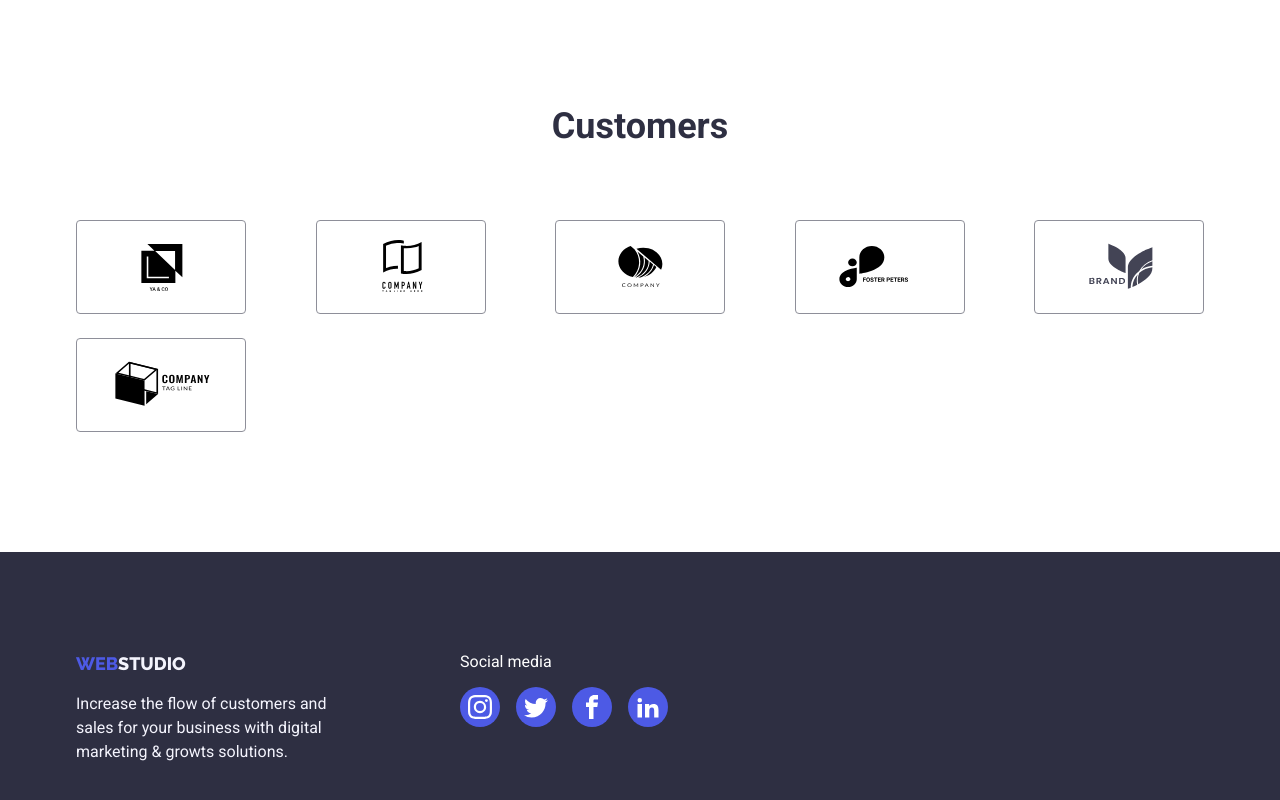
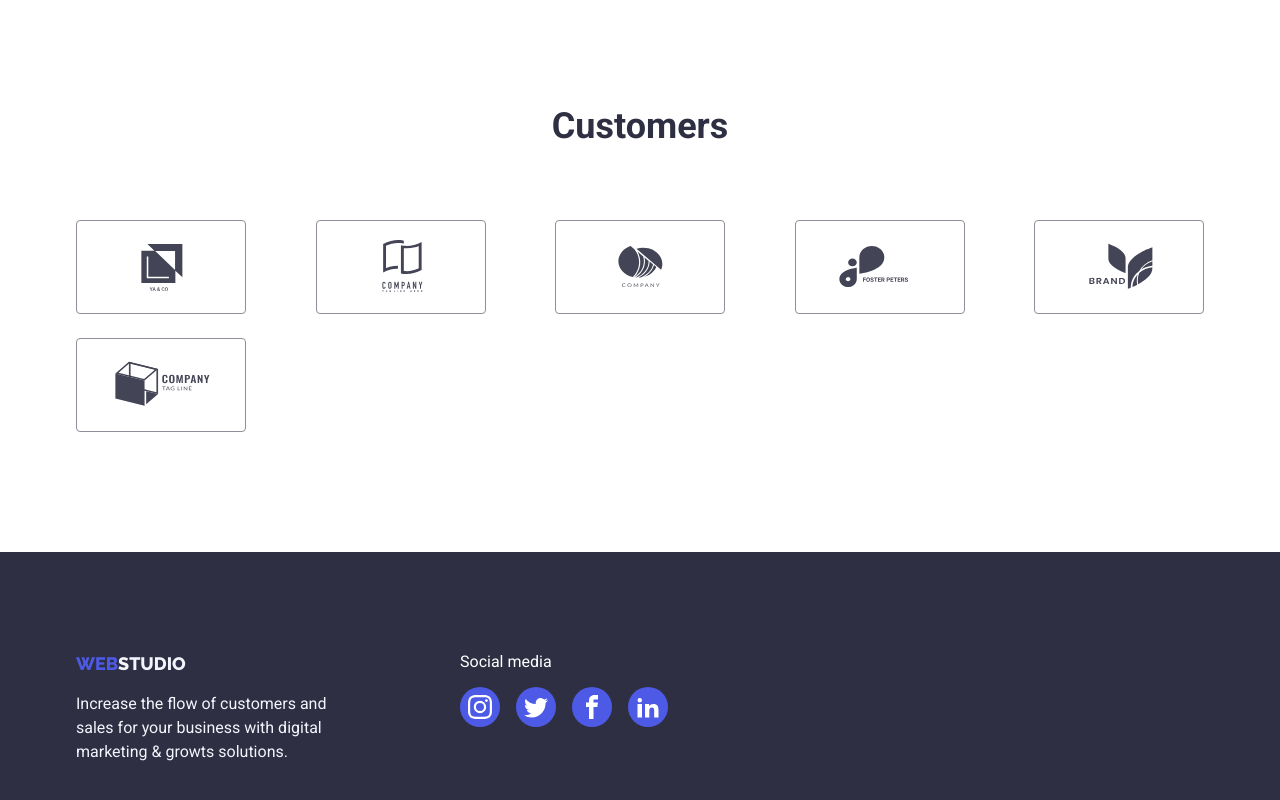
Before and after one commit to bartoszbielecki/goit-markup-hw-04, a plain HTML site: page index.html in a window 1280 px wide. Shown: the part 2546-3346 px from the top of the page. Drawn offline with nearby package versions, Linux system fonts and the light colour scheme.

Commit message:
Update index.html

```diff
--- a/index.html
+++ b/index.html
@@ -459,22 +459,22 @@
           <h2 class="customers-heading">Customers</h2>
           <ul class="customers-group">
             <li class="customer-item">
-              <svg width="104px" height="56px">
+              <svg width="104px" height="56px" class="customer-logo">
                 <use href="./images/icons.svg#icon-Client-1"></use>
               </svg>
             </li>
             <li class="customer-item">
-              <svg width="104px" height="56px">
+              <svg width="104px" height="56px" class="customer-logo">
                 <use href="./images/icons.svg#icon-Client-2"></use>
               </svg>
             </li>
             <li class="customer-item">
-              <svg width="104px" height="56px">
+              <svg width="104px" height="56px" class="customer-logo">
                 <use href="./images/icons.svg#icon-Client-3"></use>
               </svg>
             </li>
             <li class="customer-item">
-              <svg width="104px" height="56px">
+              <svg width="104px" height="56px" class="customer-logo">
                 <use href="./images/icons.svg#icon-Client-4"></use>
               </svg>
             </li>
@@ -484,7 +484,7 @@
               </svg>
             </li>
             <li class="customer-item">
-              <svg width="104px" height="56px">
+              <svg width="104px" height="56px" class="customer-logo">
                 <use href="./images/icons.svg#icon-Client-6"></use>
               </svg>
             </li>
```
